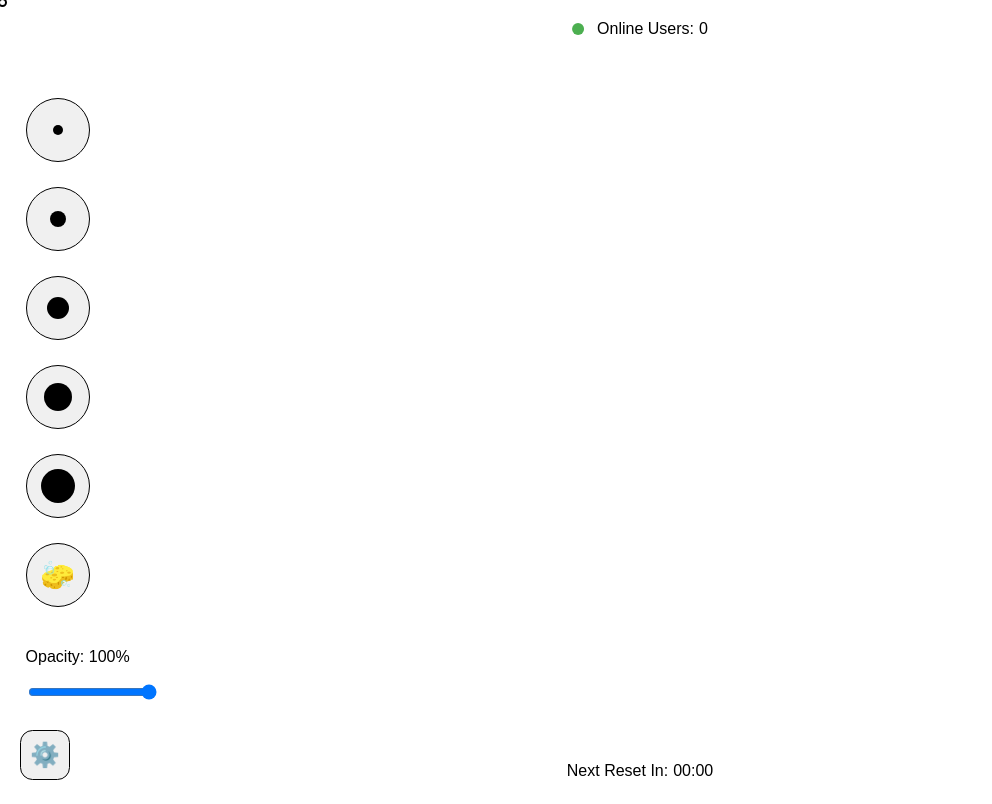
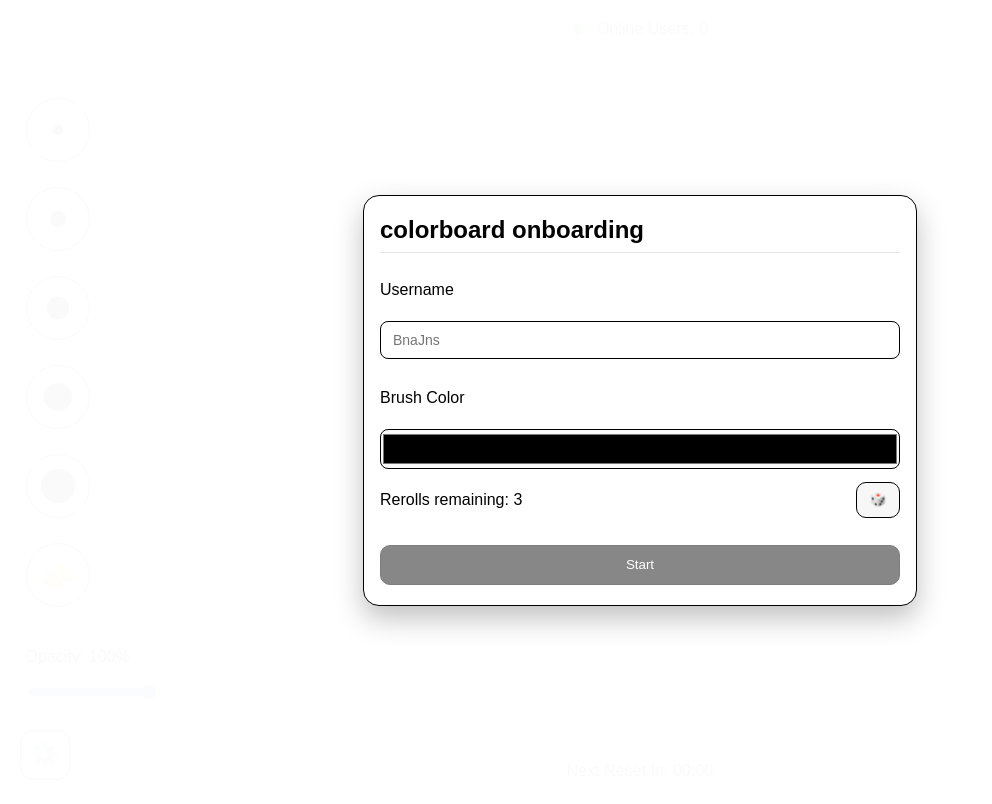
Before and after one commit to BananaJeanss/colorboard, a website: page src/public/index.html in a window 1280 px wide. Shown: the whole page, without its empty margins (0-992 px from the left). Drawn offline with nearby package versions, Linux system fonts and the light colour scheme; no server answers; a web font is replaced by a local one.

Commit message:
added onboarding for username and color selection before allowing access

```diff
--- a/src/public/index.html
+++ b/src/public/index.html
@@ -120,9 +120,31 @@
         </div>
       </div>
     </div>
+    <div id="onboardingPanel">
+      <div class="onboardingCard">
+        <h2>colorboard onboarding</h2>
+        <hr />
+        <div class="settings">
+          <div class="setting">
+            <p>Username</p>
+            <input type="text" id="onboardingUsername" placeholder="BnaJns" />
+          </div>
+          <div class="setting">
+            <p>Brush Color</p>
+            <input type="color" id="onboardingBrushColor" value="#000000" disabled />
+            <div class="rerollthing">
+              <p id="onboardingRerollCount">Rerolls remaining: 3</p>
+              <button id="onboardingRerollButton">🎲</button>
+            </div>
+          </div>
+          <button id="onboardingStartButton" class="primary" disabled>Start</button>
+        </div>
+      </div>
+    </div>
     <script src="/socket.io/socket.io.js"></script>
     <script src="index.js"></script>
     <script src="settings.js"></script>
     <script src="onlineCount.js"></script>
+    <script src="onboarding.js"></script>
   </body>
 </html>
--- a/src/public/index.js
+++ b/src/public/index.js
@@ -38,6 +38,17 @@ canvas.addEventListener("mousedown", (e) => {
   const rect = canvas.getBoundingClientRect();
   lastX = e.clientX - rect.left;
   lastY = e.clientY - rect.top;
+
+  ctx.strokeStyle = strokeColor;
+  ctx.lineWidth = brushSize;
+  ctx.globalAlpha = opacity;
+  ctx.lineJoin = "round";
+  ctx.lineCap = "round";
+  ctx.beginPath();
+  ctx.arc(lastX, lastY, brushSize / 2, 0, Math.PI * 2);
+  ctx.fillStyle = strokeColor;
+  ctx.globalAlpha = opacity;
+  ctx.fill();
 });
 
 canvas.addEventListener("mousemove", (e) => {
--- /dev/null
+++ b/src/public/onboarding.js
@@ -0,0 +1,116 @@
+// check if user has savedName and savedColor
+let isUserOnboarded = false;
+const savedName = localStorage.getItem("cb:username");
+const savedColor = localStorage.getItem("cb:selectedColor");
+const savedRerolls = localStorage.getItem("cb:rerollsRemaining");
+
+if (savedName && savedColor) {
+  isUserOnboarded = true;
+}
+
+// onboarding elements
+const onboardingPanel = document.getElementById("onboardingPanel");
+const obNameInput = document.getElementById("onboardingUsername");
+const obColorInput = document.getElementById("onboardingBrushColor");
+const obRerollBtn = document.getElementById("onboardingRerollButton");
+const obRerollText = document.getElementById("onboardingRerollCount");
+const obStartBtn = document.getElementById("onboardingStartButton");
+
+function randomHexColor() {
+  return `#${Math.floor(Math.random() * 0xffffff)
+    .toString(16)
+    .padStart(6, "0")}`;
+}
+
+function syncSettingsPanel() {
+  const usernameInput = document.getElementById("usernameInput");
+  const colorPicker = document.getElementById("brushColorPicker");
+  if (usernameInput && obNameInput) usernameInput.value = obNameInput.value;
+  if (colorPicker && obColorInput) colorPicker.value = obColorInput.value;
+}
+
+function setBrushColorIfAvailable(color) {
+  if (typeof window.setBrushColor === "function") {
+    window.setBrushColor(color);
+  }
+}
+
+function getRerolls() {
+  const v = parseInt(localStorage.getItem("cb:rerollsRemaining") || "3", 10);
+  return isNaN(v) ? 3 : v;
+}
+
+function setRerolls(v) {
+    localStorage.setItem("cb:rerollsRemaining", String(v));
+    if (obRerollText) obRerollText.textContent = `Rerolls remaining: ${v}`;
+    const settingsText = document.getElementById("rerollCount");
+    if (settingsText) settingsText.textContent = `Rerolls remaining: ${v}`;
+    const settingsBtn = document.getElementById("rerollButton");
+    if (settingsBtn) settingsBtn.disabled = v <= 0;
+    if (obRerollBtn) obRerollBtn.disabled = v <= 0;
+}
+
+function validate() {
+  const nameOk = obNameInput && obNameInput.value.trim().length >= 1;
+  const colorOk = !!localStorage.getItem("cb:selectedColor");
+  if (obStartBtn) obStartBtn.disabled = !(nameOk && colorOk);
+}
+
+(function initOnboarding() {
+  if (!onboardingPanel) return;
+
+  const shouldShow = !(savedName && savedColor);
+  if (shouldShow) {
+    onboardingPanel.classList.add("active");
+  } else {
+    onboardingPanel.classList.remove("active");
+  }
+
+  // initialize values
+  if (savedName && obNameInput) obNameInput.value = savedName;
+  if (savedColor && obColorInput) obColorInput.value = savedColor;
+
+  // set initial rerolls UI
+  setRerolls(getRerolls());
+
+  // handlers
+  if (obNameInput) {
+    obNameInput.addEventListener("input", (e) => {
+      const v = e.target.value.slice(0, 20);
+      e.target.value = v;
+      localStorage.setItem("cb:username", v);
+      syncSettingsPanel();
+      validate();
+    });
+  }
+
+  if (obRerollBtn && obColorInput) {
+    obRerollBtn.addEventListener("click", () => {
+      const remaining = getRerolls();
+      if (remaining <= 0) return;
+      const color = randomHexColor();
+      obColorInput.value = color;
+      localStorage.setItem("cb:selectedColor", color);
+      setRerolls(remaining - 1);
+      setBrushColorIfAvailable(color);
+      syncSettingsPanel();
+      validate();
+    });
+  }
+
+  if (obStartBtn) {
+    obStartBtn.addEventListener("click", () => {
+      // require username and color
+      const name = (obNameInput?.value || "").trim();
+      const color = localStorage.getItem("cb:selectedColor");
+      if (!name || !color) return;
+      localStorage.setItem("cb:username", name);
+      setBrushColorIfAvailable(color);
+      syncSettingsPanel();
+      onboardingPanel.classList.remove("active");
+    });
+  }
+
+  // final validation state
+  validate();
+})();
--- a/src/public/style.css
+++ b/src/public/style.css
@@ -193,3 +193,83 @@ canvas {
   opacity: 0.5;
   cursor: not-allowed;
 }
+
+#onboardingPanel {
+  position: fixed;
+  inset: 0;
+  background: rgba(255, 255, 255, 0.98);
+  display: none;
+  align-items: center;
+  justify-content: center;
+  z-index: 2000;
+}
+
+#onboardingPanel.active {
+  display: flex;
+}
+
+.onboardingCard {
+  width: min(520px, 92vw);
+  max-height: 90vh;
+  overflow: auto;
+  padding: 20px 16px 20px;
+  background: rgba(255, 255, 255, 1);
+  border: 1px solid #000;
+  border-radius: 16px;
+  box-shadow: 0 12px 28px rgba(0, 0, 0, 0.25);
+}
+
+.onboardingCard h2 {
+  margin: 0 0 8px 0;
+}
+
+.onboardingCard hr {
+  border: none;
+  height: 1px;
+  background: #e5e5e5;
+  margin: 8px 0 12px;
+}
+
+button.primary {
+  margin-top: 6px;
+  width: 100%;
+  height: 40px;
+  border-radius: 10px;
+  border: 1px solid #000;
+  background: #111;
+  color: white;
+  cursor: pointer;
+}
+button.primary:disabled {
+  opacity: 0.5;
+  cursor: not-allowed;
+}
+
+#onboardingBrushColor {
+  width: 100%;
+  height: 40px;
+  border: 1px solid #000;
+  border-radius: 8px;
+  padding: 0;
+}
+
+#onboardingRerollButton {
+  width: 44px;
+  height: 36px;
+  border-radius: 10px;
+  border: 1px solid #000;
+  background: #f7f7f7;
+  cursor: pointer;
+}
+
+#onboardingRerollButton:disabled {
+  opacity: 0.5;
+  cursor: not-allowed;
+}
+
+#onboardingUsername {
+  border: 1px solid #000;
+  border-radius: 8px;
+  padding: 10px 12px;
+  font-size: 14px;
+}
```
